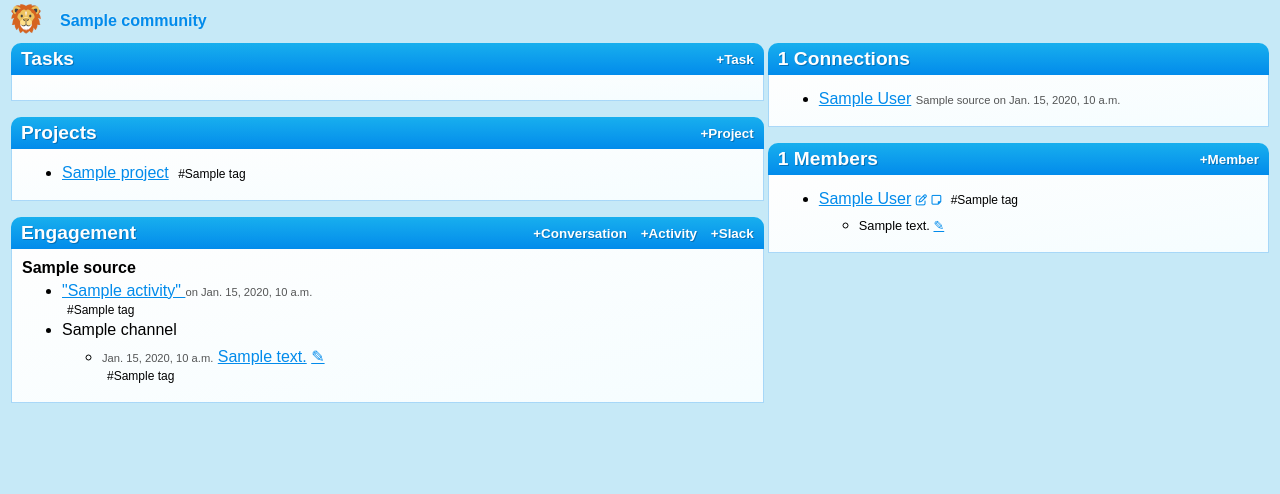
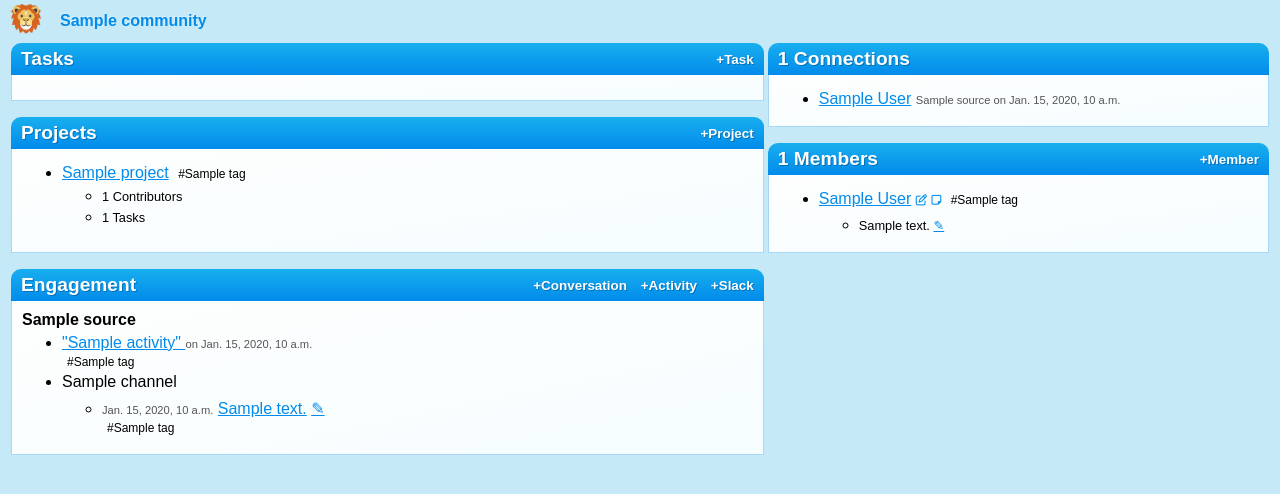
Before and after one commit to SavannahHQ/Savannah, a Django app: page /dashboard/1/ in a window 1280 px wide. Shown: the top 494 px of the page. Run offline with Django 3.2, Linux system fonts and the light colour scheme; a user stored in the database is signed in; tables that the repository leaves empty hold one stand-in row (values such as "Sample post"); some libraries are stand-ins or nearby versions.

Commit message:
Add project details to dashboard, fix slack links to messages in threads

```diff
--- a/corm/management/commands/import_slack.py
+++ b/corm/management/commands/import_slack.py
@@ -43,6 +43,8 @@ def import_slack(channel):
         slack_convo_id = "slack.com/conversation/%s" % item.get('data').get('client_msg_id')
         server = source.server or "slack.com"
         slack_convo_link = "https://%s/archives/%s/p%s" % (server, channel.origin_id, item.get('data').get('ts').replace(".", ""))
+        if 'thread_ts' in item.get('data'):
+          slack_convo_link = slack_convo_link + "?thread_ts=%s&cid=%s" % (item.get('data').get('thread_ts'), channel.origin_id)
         convo, created = Conversation.objects.update_or_create(origin_id=slack_convo_id, defaults={'channel':channel, 'content':convo_text, 'timestamp':tstamp, 'location':slack_convo_link})
         convo.participants.add(contact.member)
         for tagged_user in tagged:
--- a/frontend/templates/savannah/dashboard.html
+++ b/frontend/templates/savannah/dashboard.html
@@ -104,6 +104,10 @@ on {{task.conversation.timestamp}}
 <li>
 <a target="_blank" href="/admin/corm/project/{{project.id}}/change">{{ project.name }}</a>
 {% if project.tag %}<span style="font-size: 0.75em; margin-right: 2px; padding: 1px 5px 1px 5px; border-radius: 1em; background-color: #{{project.tag.color}};">#{{project.tag.name}}</span>{% endif %}
+<ul>
+    <li><span class="note">{{project.collaborators.all.count}} Contributors</span></li>
+    <li><span class="note">{{project.task_set.all.count}} Tasks</span></li>
+</ul>
 </li>
 {% endfor %}
 </ul>
```
